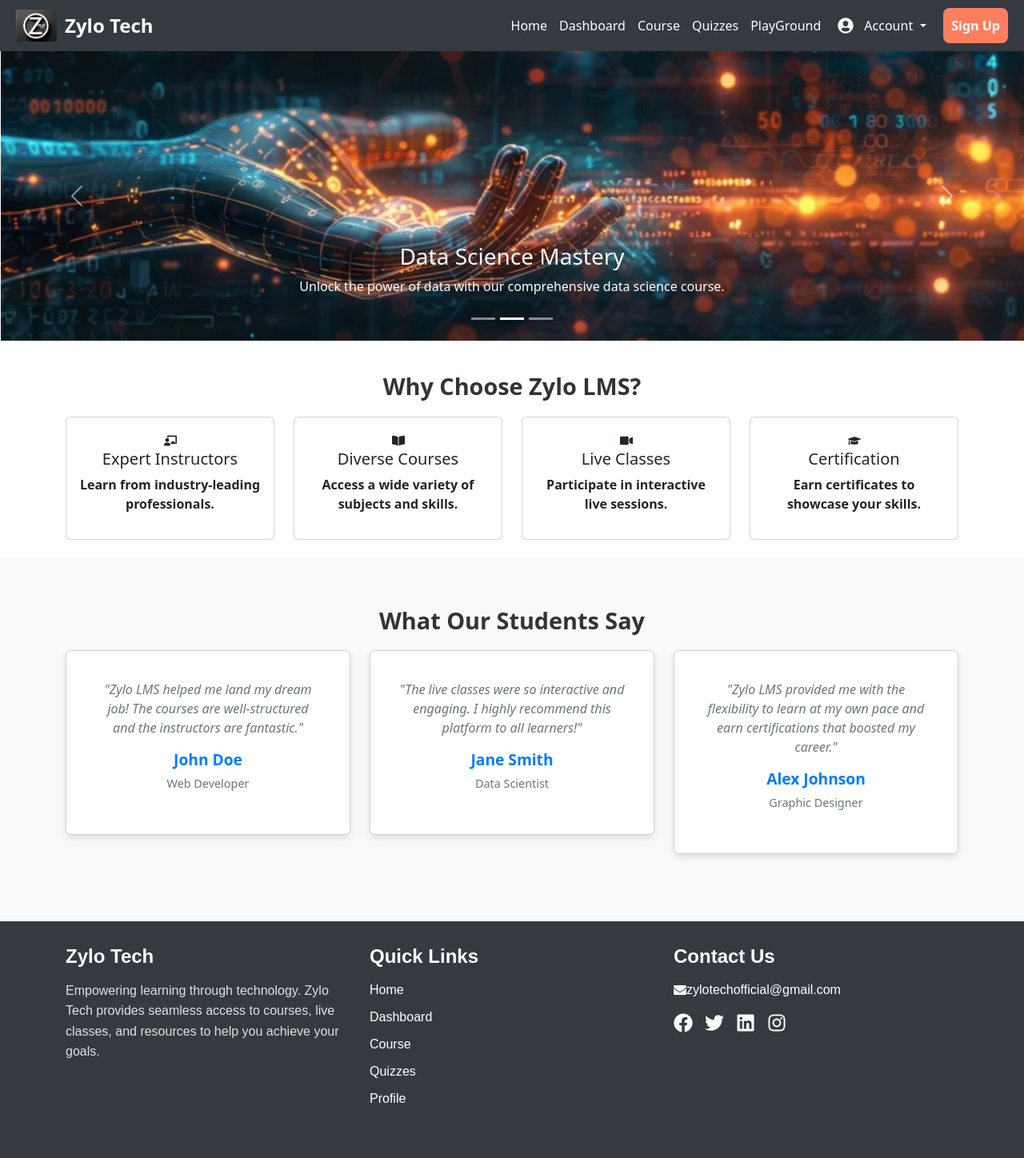
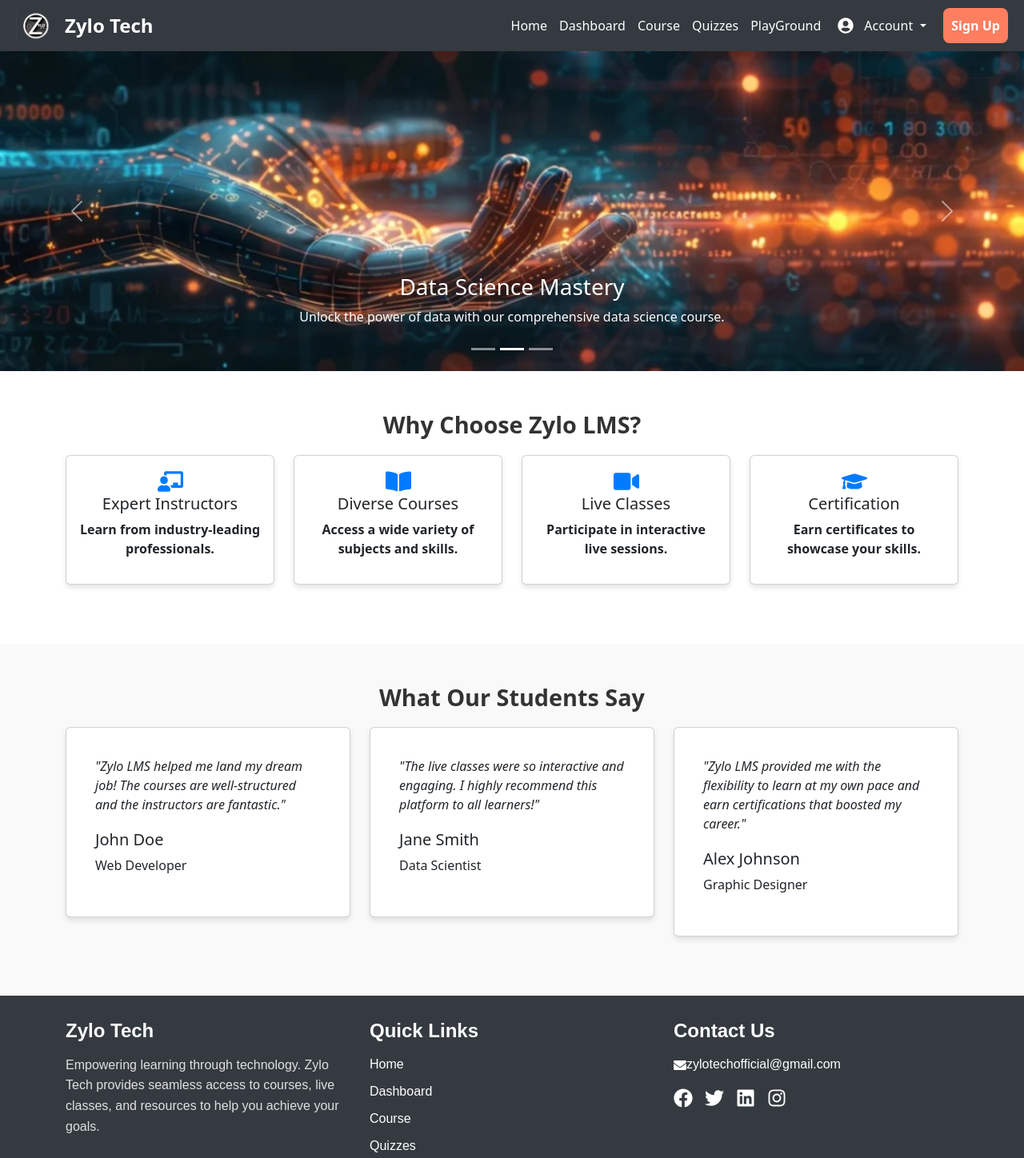
Before and after one commit to Guna-devloper/Zylo-Tech, a React (Create React App) app in the folder zylo-tech/: page / in a window 1280 px wide. Shown: the top 1448 px of the page at 80% size. Built offline with nearby package versions, Linux system fonts and the light colour scheme.

Commit message:
carousel-update

```diff
--- a/zylo-tech/src/Components/CustomNavbar.css
+++ b/zylo-tech/src/Components/CustomNavbar.css
@@ -22,6 +22,7 @@
 .navbar-logo {
   height: 40px;
   margin-right: 10px;
+  border-radius: 0%;
 }
 
 .navbar-brand-name {
--- a/zylo-tech/src/Components/CustomNavbar.js
+++ b/zylo-tech/src/Components/CustomNavbar.js
@@ -1,7 +1,7 @@
 import React from "react";
 import { Link } from "react-router-dom";
 import { FaUserCircle } from "react-icons/fa";
-import logo from "../Assets/zylo-logo.png"; // Replace with your logo path
+import logo from "../Assets/zlogo.png"; // Replace with your logo path
 import "./CustomNavbar.css";
 
 const CustomNavbar = () => {
--- a/zylo-tech/src/Components/Home.css
+++ b/zylo-tech/src/Components/Home.css
@@ -1,41 +1,49 @@
-/* Carousel Section */
-.carousel-section {
-    margin-bottom: 40px;
+.home-page {
+  /* General styles for the home page */
 }
 
-  .carousel-item img {
-    max-height: 400px;
+.carousel-section .carousel-item img {
+  width: 100%;
+  height: 400px;
   object-fit: cover;
 }
 
-  /* Testimonial Section */
+.features-section {
+  padding: 50px 0;
+}
+
+.feature-card {
+  border: none;
+  box-shadow: 0 4px 6px rgba(0, 0, 0, 0.1);
+  transition: transform 0.3s;
+}
+
+.feature-card:hover {
+  transform: translateY(-5px);
+}
+
+.feature-icon {
+  font-size: 2rem;
+  color: #007bff;
+}
+
 .testimonial-section {
-    background-color: #f8f9fa;
-    padding: 60px 0;
+  background-color: #f9f9f9;
+  padding: 50px 0;
 }
 
 .testimonial-card {
-    box-shadow: 0 4px 8px rgba(0, 0, 0, 0.1);
   border: none;
-    border-radius: 8px;
-    text-align: center;
+  box-shadow: 0 4px 6px rgba(0, 0, 0, 0.1);
   padding: 20px;
 }
 
 .testimonial-text {
-    font-size: 1rem;
   font-style: italic;
-    color: #6c757d;
+  margin-bottom: 20px;
 }
 
-  .testimonial-name {
-    font-size: 1.2rem;
+.section-title {
+  margin-bottom: 40px;
   font-weight: bold;
-    margin-top: 15px;
-    color: #007bff;
 }
-
-  .testimonial-role {
-    font-size: 0.9rem;
-    color: #6c757d;
-  }
```
Also changed, not shown: zylo-tech/src/Assets/crtlogo.png (added), zylo-tech/src/Assets/zlogo.png (added). Lines whose indentation alone changed are shown as unchanged.
